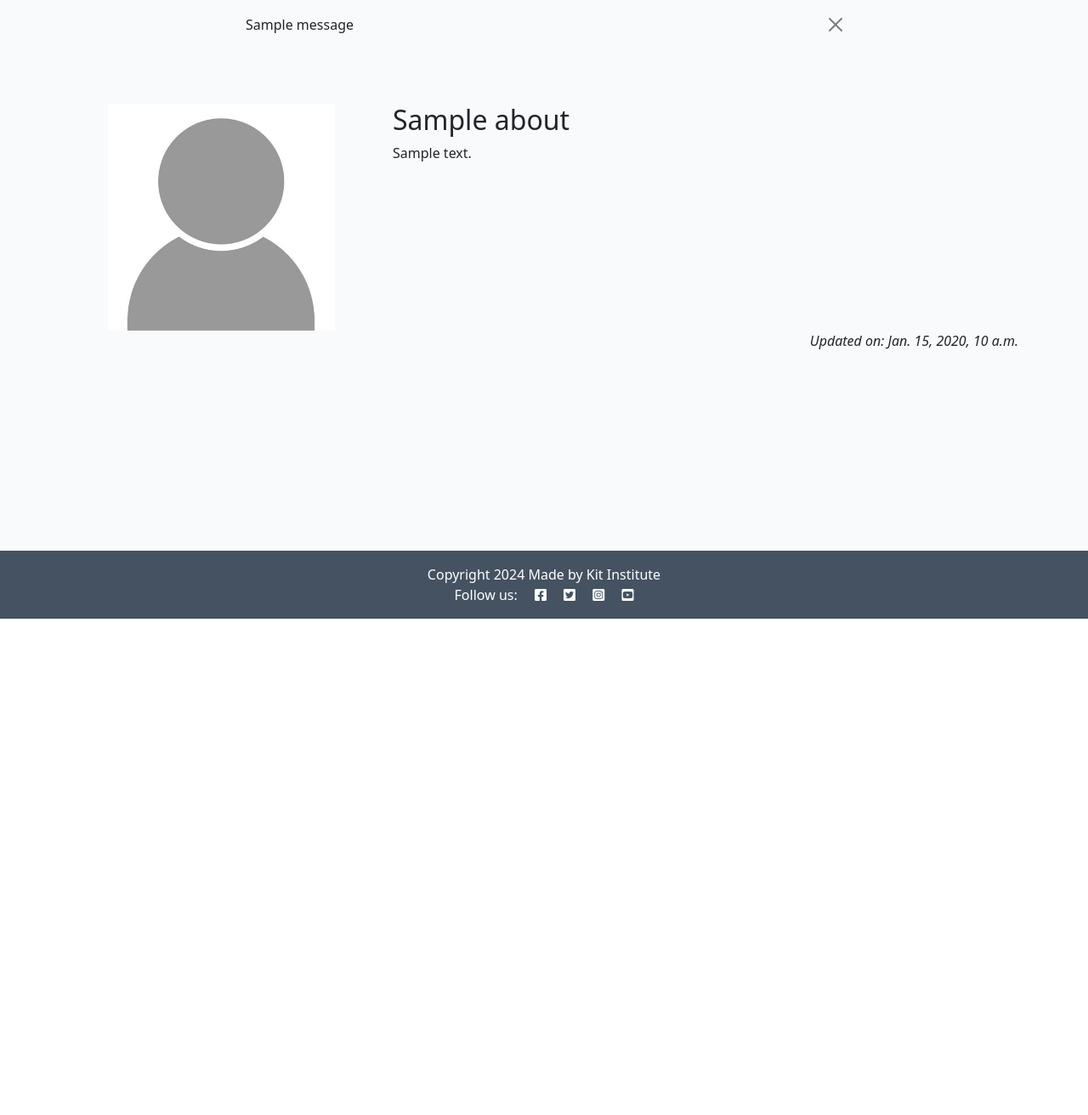
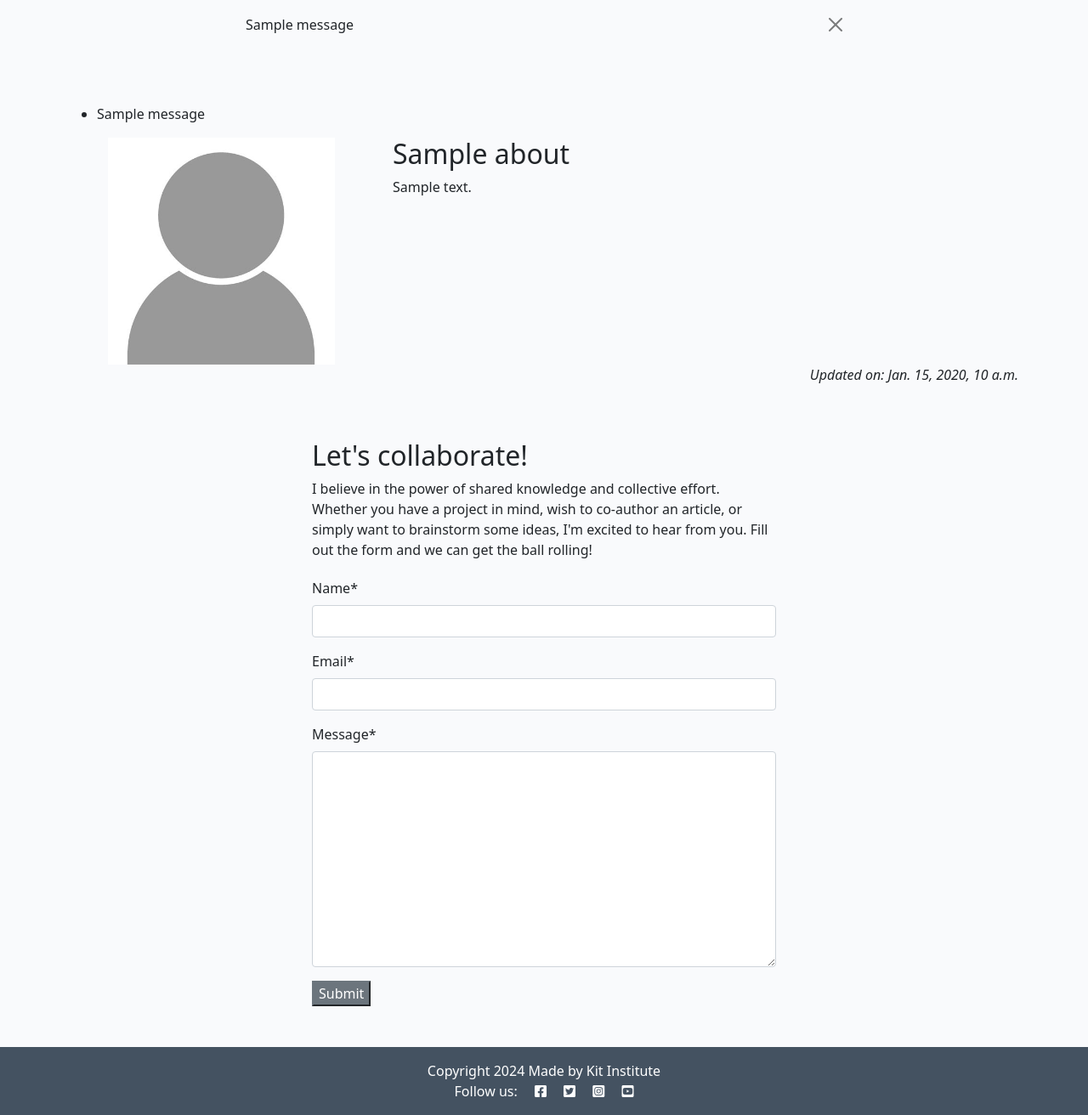
Before and after one commit to Fantomen31/django-blog, a Django app: page /about/ in a window 1280 px wide. Shown: the part 72-1384 px from the top of the page at 85% size. Before the commit the page ends 800 px from the top, so only its background shows below. Run offline with Django 4.2, Linux system fonts and the light colour scheme; tables that the repository leaves empty hold one stand-in row (values such as "Sample post"); one stand-in notice (Sample message) is shown; some libraries are stand-ins or nearby versions.

Commit message:
added collaboration form on about me page

```diff
--- /dev/null
+++ b/about/forms.py
@@ -0,0 +1,8 @@
+from .models import CollaborateRequest
+from django import forms
+
+
+class CollaborateForm(forms.ModelForm):
+    class Meta:
+        model = CollaborateRequest
+        fields = ('name', 'email', 'message')
--- a/about/models.py
+++ b/about/models.py
@@ -9,3 +9,12 @@ class About(models.Model):
 
     def __str__(self):
         return self.title
+
+class CollaborateRequest(models.Model):
+    name = models.CharField(max_length=200)
+    email = models.EmailField()
+    message = models.TextField()
+    read = models.BooleanField(default=False)
+
+    def __str__(self):
+        return f"Collaboration request from {self.name}"
--- a/about/templates/about/about.html
+++ b/about/templates/about/about.html
@@ -1,23 +1,50 @@
 {% extends 'base.html' %}
+{% load static %}
+{% load crispy_forms_tags %}
+
 {% block content %}
-{% load static %}
 <div class="container mt-5">
+
+    {% if messages %}
+    <ul class="messages">
+      {% for message in messages %}
+        <li{% if message.tags %} class="{{ message.tags }}"{% endif %}>{{ message }}</li>
+      {% endfor %}
+    </ul>
+    {% endif %}
+
     <div class="row">
-        <div class="col-4 text-center">
+        <div class="col-12 col-md-4 text-center">
             <img src="{% static 'images/nobody.jpg' %}" width="75%">
         </div>
-        <div class="col-8">
-            <!-- Title goes between these h2 tags -->
-            <h2> {{ about.title }}</h2>
-            <!-- Content goes directly underneath this -->
-            {{ about.content|safe }}
+        <div class="col-12 col-md-8">
+            <h2>{{ about.title }}</h2>
+            {{ about.content | safe }}
         </div>
     </div>
     <div class="row">
         <div class="col text-right">
-            <!-- Updated on field goes in here -->
-            <p class="text-end"><em>Updated on: {{ about.updated_on }}</em></p>
+          <!-- Updated on field goes in here -->
+
+          <p class="text-end"><em>Updated on: {{ about.updated_on }}</em></p>
         </div>
-      </div>
+    </div>
+    <div class="row justify-content-center">
+        <div class="col-12 col-md-6 my-5">
+            <h2>Let's collaborate!</h2>
+            <p>I believe in the power of shared knowledge and collective effort.
+                Whether you have a project in mind, wish to co-author
+                an article, or simply want to brainstorm some ideas,
+                I'm excited to hear from you. Fill out the form
+                and we can get the ball rolling!</p>
+             <form id="collaborateForm" method="post"
+            style="margin-top: 1.3em;">
+            {{ collaborate_form | crispy }}
+            {% csrf_token %}
+            <button id="submitButton" type="submit"
+              class="btn, btn-secondary">Submit</button>
+          </form>
+        </div>
+    </div>
 </div>
 {% endblock content %}
--- a/about/views.py
+++ b/about/views.py
@@ -1,11 +1,26 @@
 from django.shortcuts import render
+from django.contrib import messages
 from .models import About
+from .forms import CollaborateForm
 
 # Create your views here.
 
 def about_view(request):
-    # Fetch the latest About content using the first() method
+
+    if request.method == "POST":
+        collaborate_form = CollaborateForm(data=request.POST)
+        if collaborate_form.is_valid():
+            collaborate_form.save()
+            messages.add_message(request, messages.SUCCESS,
+            "Collaboration request received! Awaiting audience with the emperor.")
+
     about = About.objects.all().order_by('-updated_on').first()
+    collaborate_form = CollaborateForm()
 
     # Pass the latest_about content to the template
-    return render(request, 'about/about.html', {'about': about})
+    return render(request, 'about/about.html',
+    {
+        'about': about,
+        'collaborate_form': collaborate_form
+        },
+    )
--- a/blog/forms.py
+++ b/blog/forms.py
@@ -1,5 +1,6 @@
 from .models import Comment
 from django import forms
+
 
 
 class CommentForm(forms.ModelForm):
--- a/blog/views.py
+++ b/blog/views.py
@@ -44,7 +44,11 @@ def post_detail(request, slug):
                 'Comment submitted by pigeon, awaiting approval'
             )
 
+    if request.method == "POST":
+        print("Recieved a POST request")
+
     comment_form = CommentForm()
+    print("About to render template")
 
     return render(
         request,
```
Also changed, not shown: about/admin.py (+12 -3 lines), blog/admin.py (+0 -7 lines), about/migrations/0003_collaboraterequest.py (added).
